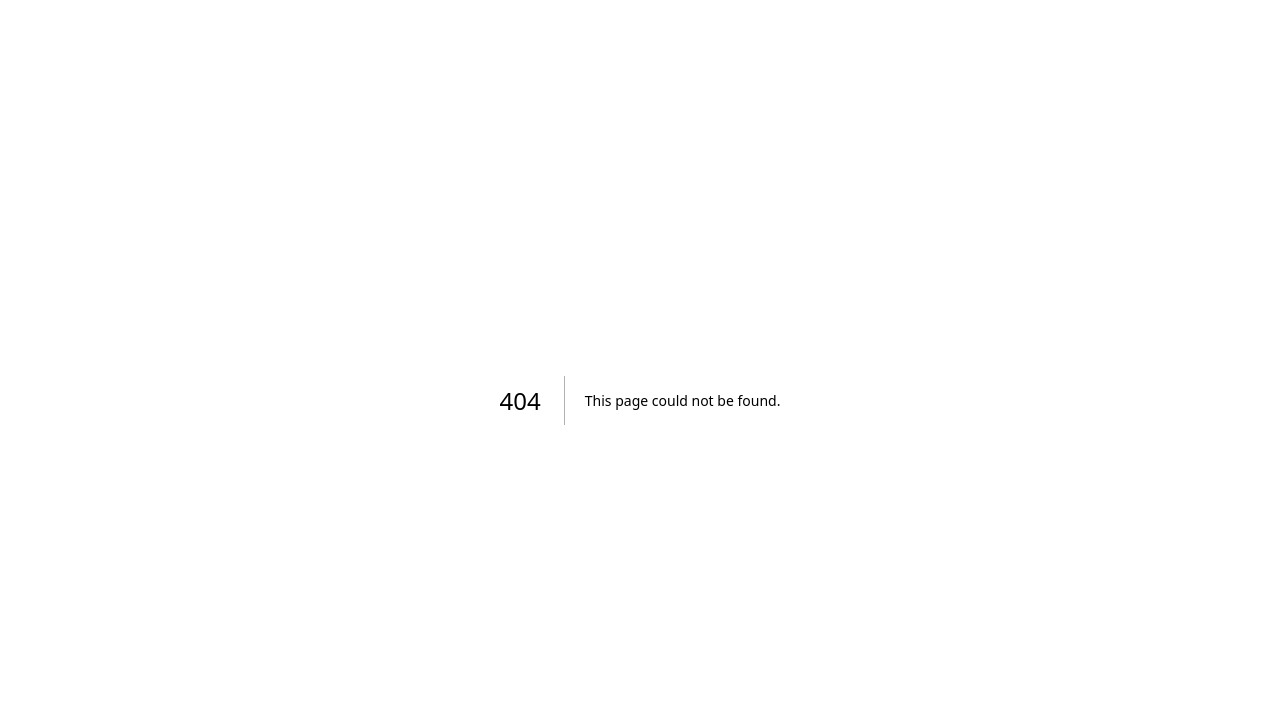
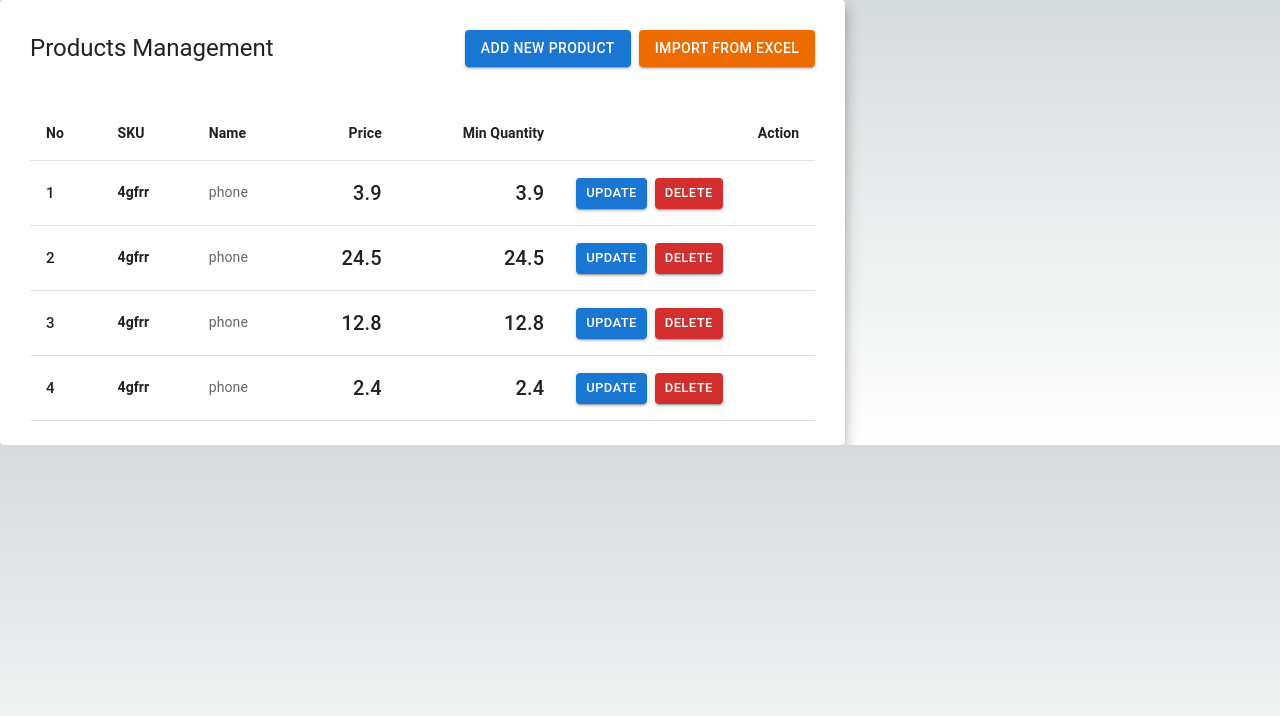
Before and after one commit to gamal-abdulmalek/products, a Next.js app in the folder my-app/: page /dashboard/products in a window 1280 px wide. Before the commit this address had no page. Shown: the top 716 px of the page. Built offline with nearby package versions, Linux system fonts and the light colour scheme.

Commit message:
create product managemnt page

```diff
--- /dev/null
+++ b/my-app/pages/dashboard/products.js
@@ -0,0 +1,17 @@
+import { Grid, Box } from '@mui/material';
+
+import ProductManage from '../../components/productManage';
+
+const Products = () => {
+  return (
+      <Box>
+        <Grid container spacing={3}>
+          <Grid item xs={12} lg={8}>
+          < ProductManage />
+          </Grid>
+        </Grid>
+      </Box>
+  )
+}
+
+export default Products;
```
